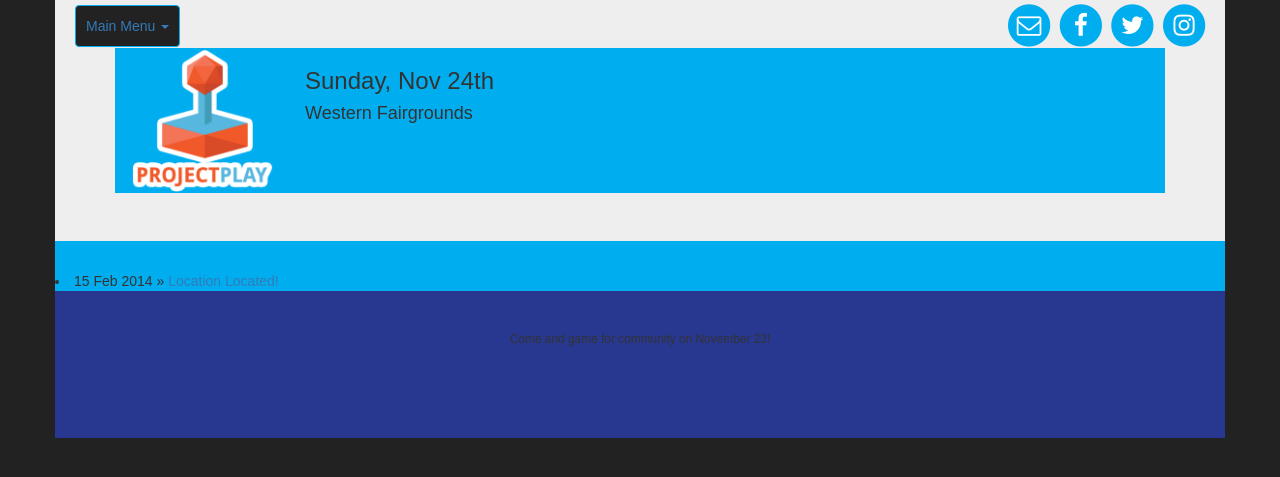
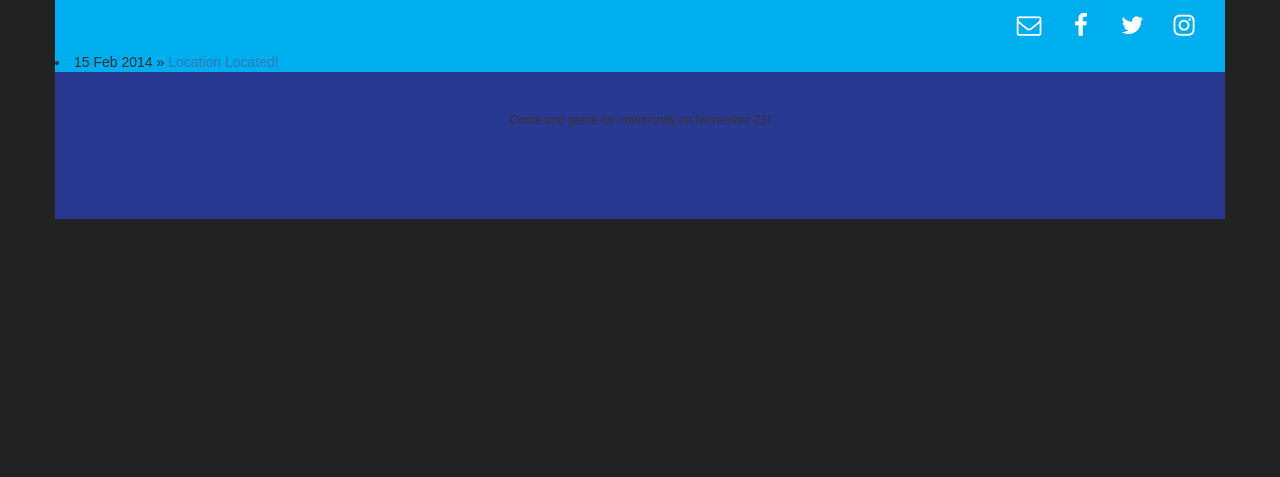
Before and after one commit to projectplay/projectplay.github.io, a Jekyll site: the page built from news/index.html, in a window 1280 px wide. Shown: the top 477 px of the page. Built offline with Jekyll 4.4.1, drawn with Linux system fonts in a browser that asks for light colours; nearby versions of some CDN libraries; some web fonts are replaced; Markdown is read by kramdown in place of the engine named in the settings.

Commit message:
Broke out some more layout blocks.

```diff
--- /dev/null
+++ b/_includes/default_header.html
@@ -0,0 +1,5 @@
+<div class="container" style="background: none;">
+	<div class="col-xs-6 col-xs-offset-6">
+		{% include social_nav.html %}
+	</div>
+</div>
--- a/_includes/slim_header.html
+++ /dev/null
@@ -1,11 +0,0 @@
-<div class="jumbotron slim">
-	<div class="container">
-		<div class="col-xs-3 col-sm-2">
-			<img class='img-responsive' src='/img/pp-logo-300.png' />
-		</div>
-		<div class="col-xs-8 col-sm-10">
-			<h3>Sunday, Nov 24th</h3>
-			<h4 class='muted'>Western Fairgrounds</h4>
-		</div>
-	</div>
-</div>
--- a/_layouts/default.html
+++ b/_layouts/default.html
@@ -16,28 +16,6 @@
 
 <body>
 	<div class="container">
-		<nav class="navbar-fixed-top" role="navigation">
-			<div class="container" style="background: none;">
-				<div class="col-xs-6">
-					<ul class="nav nav-pills">
-						<li class="dropdown" id="mainmenu">
-							<a href="#" class="dropdown-toggle" data-toggle="dropdown">Main Menu <b class="caret"></b></a>
-							<ul class="dropdown-menu">
-								<li><a href="/#whenwhere">When is it?</a></li>
-								<li><a href="/#whattoplay">What can I play?</a></li>
-								<li><a href="/#exhibit">Can I help?</a></li>
-								<li><a href="/#what">What is this thing?</a></li>
-							</ul>
-						</li>
-					</ul>
-				</div>
-
-				<div class="col-xs-6">
-					{% include social_nav.html %}
-				</div>
-			</div>
-		</nav>
-
 		{{ content }}
 
 		<footer>
@@ -50,8 +28,8 @@
 				<small><p>Come and game for community on November 23!</p></small>
 			</div>
 		</footer>
+	</div>
 
-	</div>
 
 	<script src="http://code.jquery.com/jquery-1.11.0.min.js"></script>
 	<script async src="http://netdna.bootstrapcdn.com/bootstrap/3.1.0/js/bootstrap.min.js"></script>
--- a/index.html
+++ b/index.html
@@ -1,9 +1,9 @@
 ---
-layout: default
+layout: splash
 title: Project Play
 ---
 
-<div class="text-center container front">
+<div class="text-center front">
 
 	<a name='whenwhere'></a>
 	<div class='row'>
--- a/news/index.html
+++ b/news/index.html
@@ -2,7 +2,7 @@
 layout: default
 title: Project Play - News
 ---
-{% include slim_header.html %}
+{% include default_header.html %}
 <div class="container">
 	{% for post in site.posts %}
 	      <li><span>{{ post.date | date_to_string }}</span> &raquo; <a href="{{ post.url }}">{{ post.title }}</a></li>
```
Also changed, not shown: _includes/splash_header.html (added, +19 -0 lines), _layouts/splash.html (added, +9 -0 lines).
